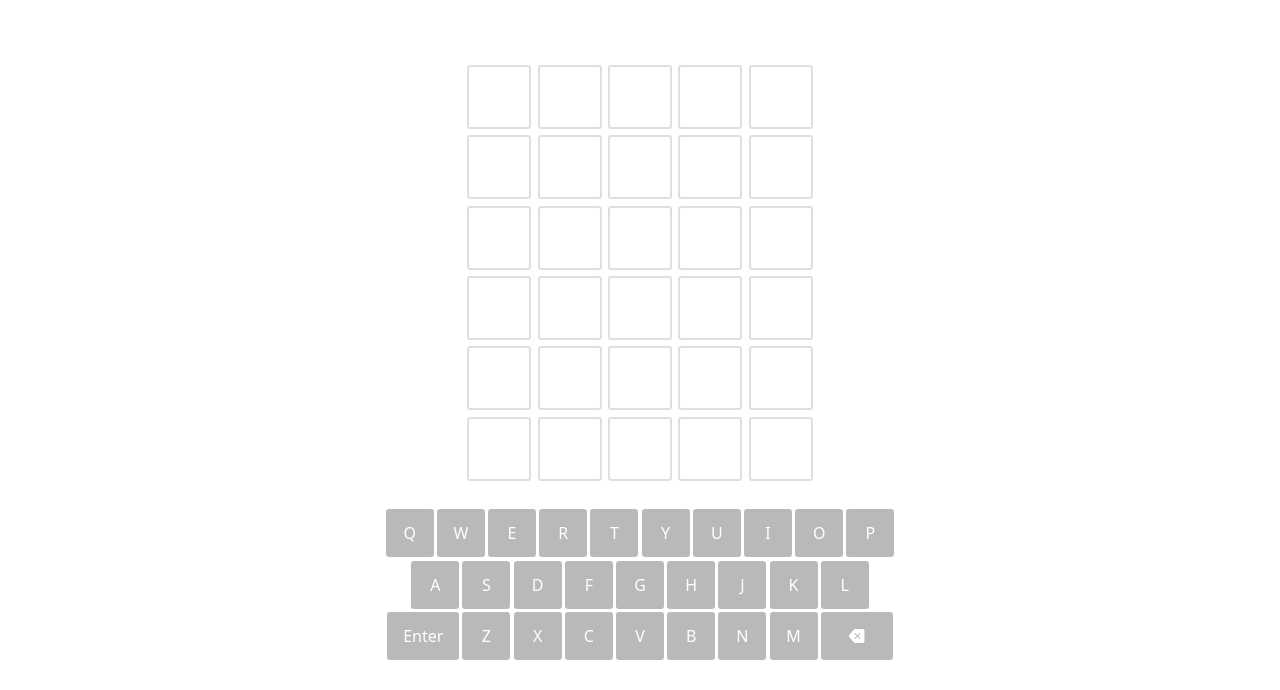
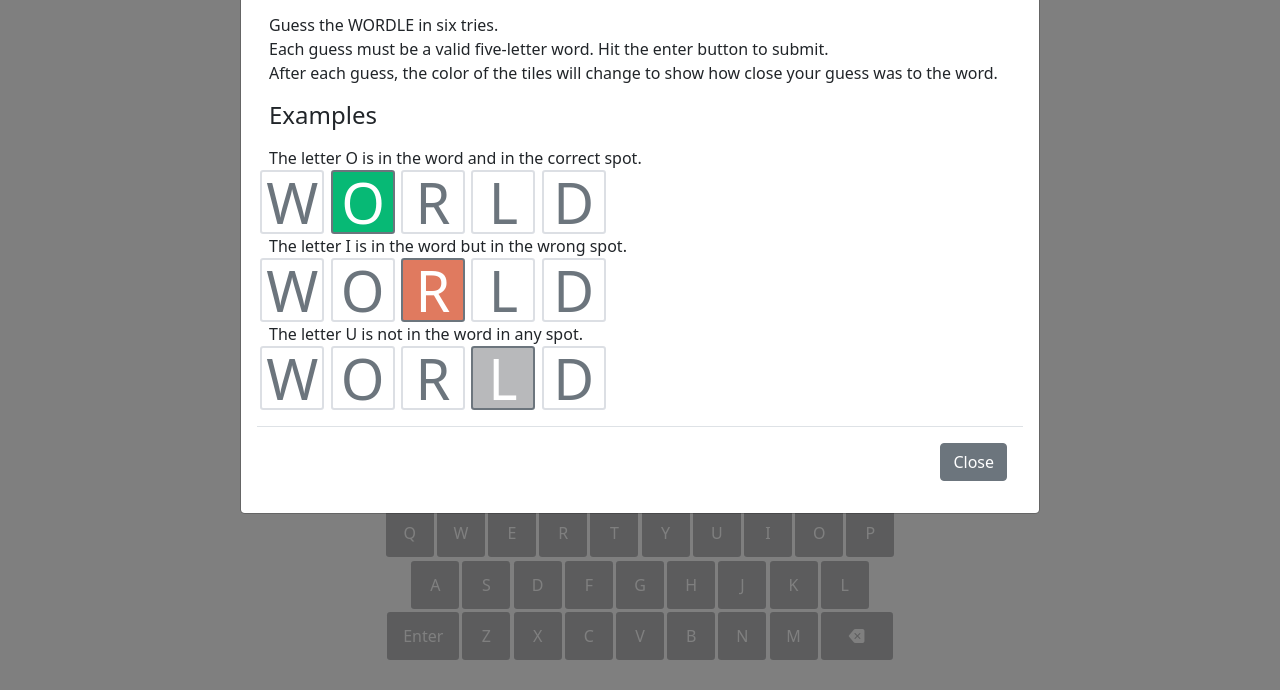
Before and after one commit to LucienPeng/Word-Play, a website: page index.html in a window 1280 px wide. Shown: the part 110-800 px from the top of the page. Drawn offline with nearby package versions, Linux system fonts and the light colour scheme.

Commit message:
feat:UI updating

```diff
--- a/index.html
+++ b/index.html
@@ -142,39 +142,39 @@
             <div class="row d-flex justify-content-end">
               <button type="button" class="btn-close" data-bs-dismiss="modal" aria-label="Close"></button>
             </div>
-            <h5>How To Play</h5>
-            <div class="container-fluid">
+            <h5 class="mb-3">How To Play</h5>
+            <div class="container-fluid mb-3">
               <div class="row">
-                <div class="col">Guess the WORDLE in six tries.<br>
+                <div class="col mb-3">Guess the WORDLE in six tries.<br>
                   Each guess must be a valid five-letter word. Hit the enter button to submit.<br>
                   After each guess, the color of the tiles will change to show how close your guess was to the word.</div>
               </div>
-              <h6>Examples</h6>
-              <div class="col">The letter W is in the word and in the correct spot.
+              <h6 class="mb-3">Examples</h6>
+              <div class="col">The letter O is in the word and in the correct spot.
                 <div class="row">
-                  <div class="col-1">W</div>
-                  <div class="col-1">O</div>
-                  <div class="col-1">R</div>
-                  <div class="col-1">L</div>
-                  <div class="col-1">D</div>
+                  <div class="col-1 column">W</div>
+                  <div class="col-1 column correct animate__animated animate__flip">O</div>
+                  <div class="col-1 column">R</div>
+                  <div class="col-1 column">L</div>
+                  <div class="col-1 column">D</div>
                 </div>
               </div>
               <div class="col">The letter I is in the word but in the wrong spot.
                 <div class="row">
-                  <div class="col-1">W</div>
-                  <div class="col-1">O</div>
-                  <div class="col-1">R</div>
-                  <div class="col-1">L</div>
-                  <div class="col-1">D</div>
+                  <div class="col-1 column">W</div>
+                  <div class="col-1 column">O</div>
+                  <div class="col-1 column mi-correct animate__animated animate__flip">R</div>
+                  <div class="col-1 column">L</div>
+                  <div class="col-1 column">D</div>
                 </div>
             </div>
             <div class="col">The letter U is not in the word in any spot.
               <div class="row">
-                  <div class="col-1">W</div>
-                  <div class="col-1">O</div>
-                  <div class="col-1">R</div>
-                  <div class="col-1">L</div>
-                  <div class="col-1">D</div>
+                  <div class="col-1 column">W</div>
+                  <div class="col-1 column">O</div>
+                  <div class="col-1 column">R</div>
+                  <div class="col-1 column wrong animate__animated animate__flip">L</div>
+                  <div class="col-1 column">D</div>
               </div>
             </div>
           </div>
--- a/index.js
+++ b/index.js
@@ -23,21 +23,29 @@
 
 //題庫
 const questionsDB = [
-  { id: 1, question: "QUOTE" },
-  { id: 2, question: "VOTER" },
-  { id: 3, question: "RELAY" },
-  { id: 4, question: "ZUMBA" },
-  { id: 5, question: "STOCK" },
-  { id: 6, question: "SHAME" },
-  { id: 7, question: "GIANT" },
-  { id: 8, question: "JEWEL" },
-  { id: 9, question: "BLADE" },
-  { id: 10, question: "QUOTA" },
+  { id: 1, question: "WORLD" },
+  { id: 2, question: "FLYER" },
+  { id: 3, question: "MAYBE" },
+  { id: 4, question: "CHOKE" },
+  { id: 5, question: "FLAME" },
+  { id: 6, question: "SLAME" },
+  { id: 7, question: "BLAME" },
+  { id: 8, question: "JUICE" },
+  { id: 9, question: "UNCLE" },
+  { id: 10, question: "UNIFY" },
 ];
 
+//控制Ｍodal開啟時間
 var statistic = new bootstrap.Modal(document.getElementById("statisticModal"), {
   keyboard: false,
 });
+var instructionModal = new bootstrap.Modal(
+  document.getElementById("instructionModal"),
+  {
+    keyboard: false,
+  }
+);
+instructionModal.show();
 
 //自動出題
 let question = "";
--- a/style.scss
+++ b/style.scss
@@ -152,6 +152,39 @@
   h5 {
     text-align: center;
     font-family: $subtitle-font;
+    font-size: 2rem;
+  }
+  h6 {
+    font-size: 1.5rem;
+  }
+  .column {
+    border: 2px solid #dcdfe4;
+    border-radius: 0.2rem;
+    height: 4rem;
+    width: 4rem;
+    margin: 0.2rem;
+    display: flex;
+    align-items: center;
+    justify-content: center;
+    color: #6c757d;
+    font-size: 3.5rem;
+    margin-top: 0;
+    margin-bottom: 0;
+  }
+  .column.correct {
+    border: 2px solid #6c757d;
+    background-color: #07b975;
+    color: #fff;
+  }
+  .column.mi-correct {
+    border: 2px solid #6c757d;
+    background-color: #e07a5f;
+    color: #fff;
+  }
+  .column.wrong {
+    border: 2px solid #6c757d;
+    background-color: #b8b9bb;
+    color: #fff;
   }
 }
 
```
Also changed, not shown: style.css, 1 other file.
